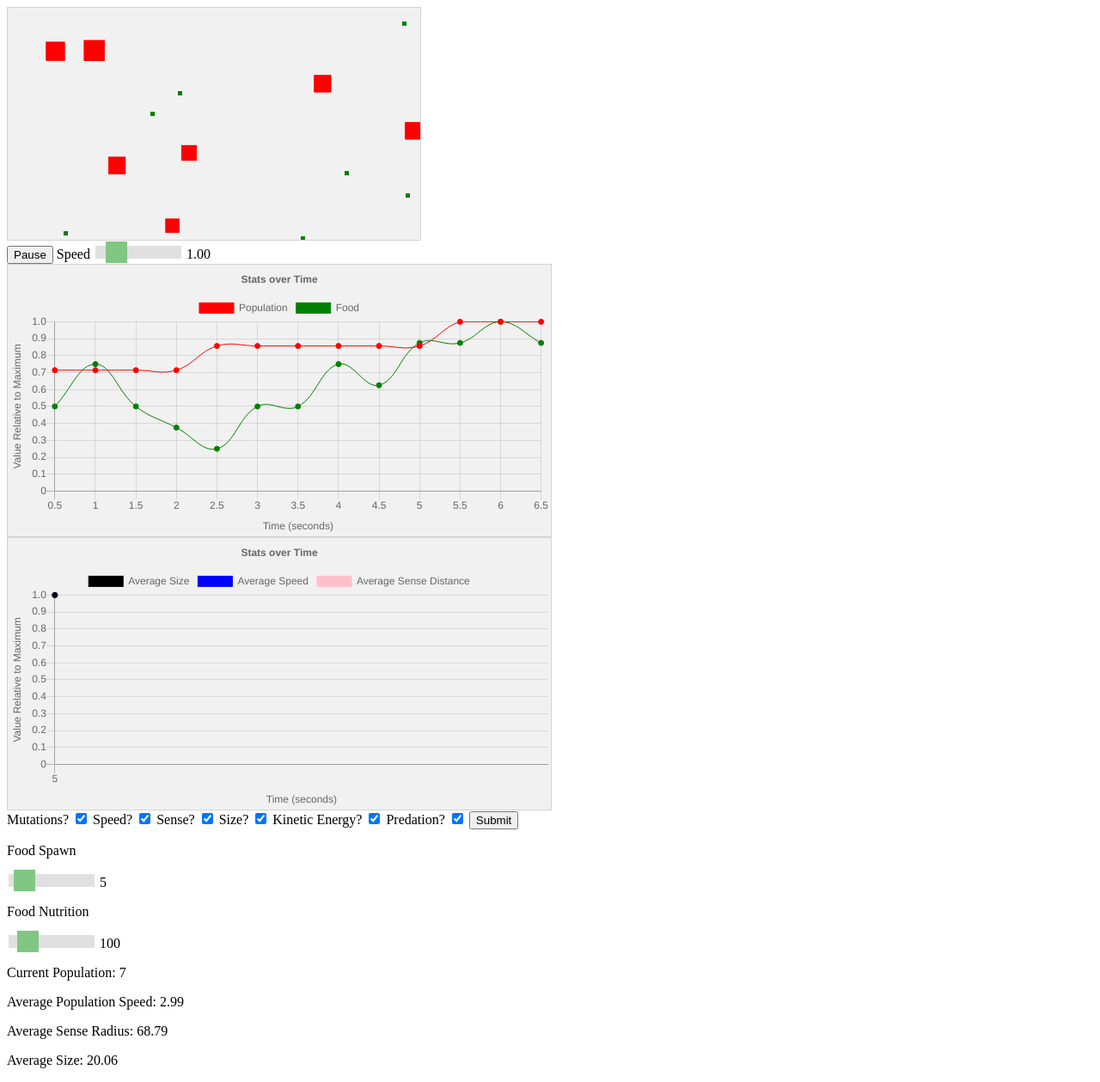
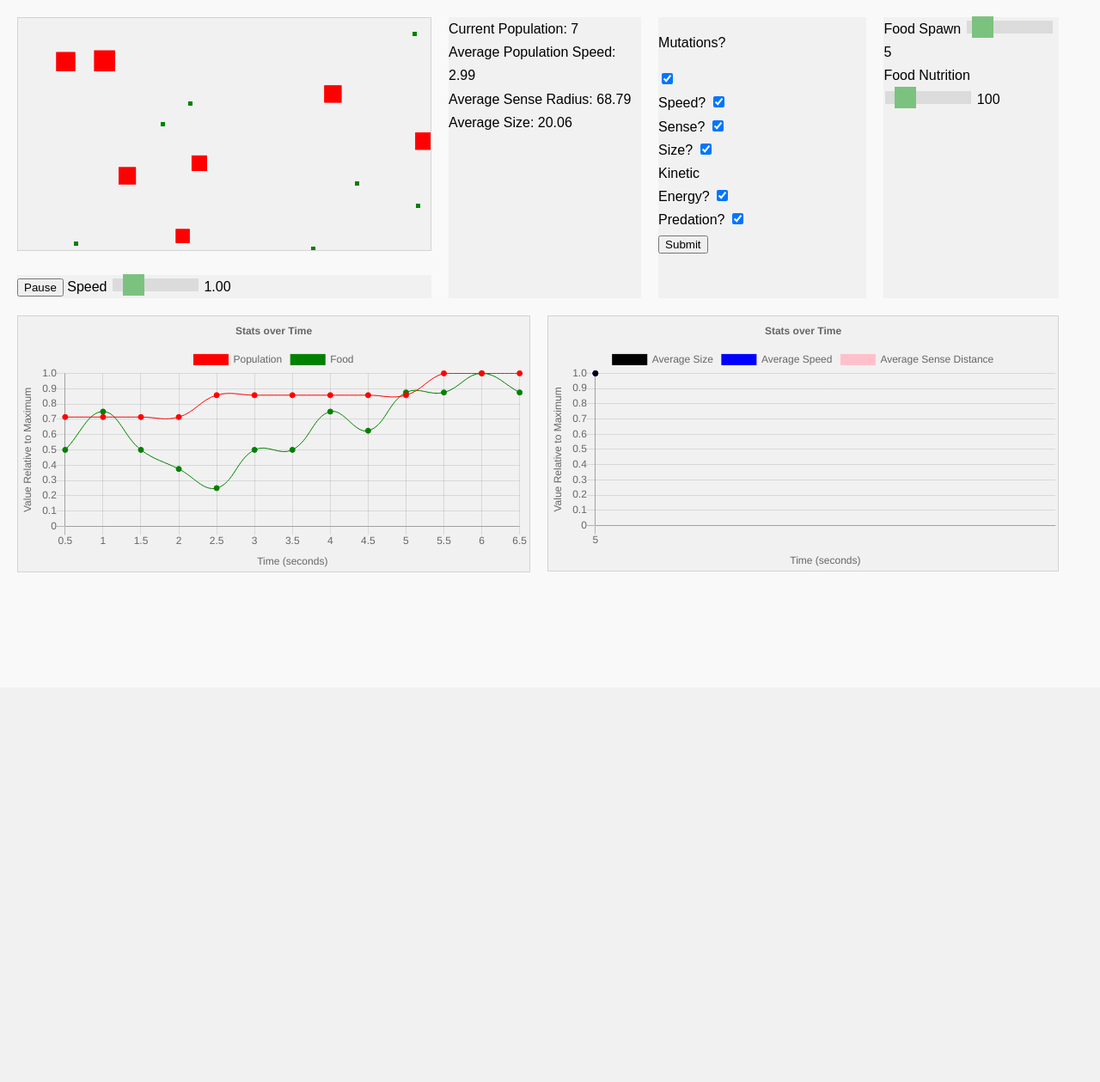
Before and after one commit to GarethHarcombe/bioSimulation, a PHP site: page / in a window 1280 px wide. Shown: the whole page at 86% size. After the commit the page ends 666 px from the top, so only its background shows below. Run offline with PHP 8.4, Linux system fonts and the light colour scheme; some libraries are stand-ins or nearby versions.

Commit message:
Created a basic CSS grid and supporting CSS to begin testing various designs.

```diff
--- a/app.js
+++ b/app.js
@@ -120,7 +120,8 @@ sim_speed_slider.oninput = function () {
 
 food_spawn_slider.oninput = function () {
     food_spawn_output.innerHTML = this.value;
-    food_spawn_rate = (50 / this.value).toFixed(2);
+    food_spawn_rate = (50 / this.value).toFixed(0);
+    console.log(food_spawn_rate);
     document.getElementById("spawn_hidden").value = food_spawn_rate;
 }
 
@@ -268,7 +269,7 @@ var myGameArea = {
         }
 
         this.context = this.canvas.getContext("2d");
-        document.body.insertBefore(this.canvas, document.body.childNodes[0]);
+        document.getElementById("simulation").appendChild(this.canvas);
         interval = setInterval(updateGameArea, frame_rate);
     },
     clear: function () {
--- a/index.php
+++ b/index.php
@@ -1,45 +1,50 @@
 <!DOCTYPE html>
-<html>
+<html lang="en">
     <head>
+        <meta charset="UTF-8">
+        <meta name="viewport" content="width=device-width, initial-scale=1.0">
+		<meta  http-equiv="X-UA-Compatible" content="ie=edge">
+        <link rel="stylesheet" href="style.css">
+		<script src="https://cdn.jsdelivr.net/npm/chart.js@2.8.0"></script>
 		<title>Biology Simulation</title>
-        <meta name="viewport" content="width=device-width, initial-scale=1.0" />
-        <link rel="stylesheet" href="style.css">
     </head>
     <body onload="startGame()">
-        <script src="https://cdn.jsdelivr.net/npm/chart.js@2.8.0"></script>
-		<div>
+		<div class="wrapper">
+			<section class="top_container">
+				<div id="simulation"></div>
+
+				<div class="pause_play">
 					<button id="pausePlayButton" type="button">Pause</button>
 					Speed
 					<input type="range" min="4" max="100" value="20" class="slider" id="sim_speed_slider">
 					<span id="sim_speed_value"></span>
 				</div>
 
-        <div style="width:50%;">
-            <canvas id="overall_chart"></canvas>
-        </div>
-
-        <div style="width:50%;">
-            <canvas id="mutations_chart"></canvas>
-        </div>
-
+				<div class="form_container">
 					<form action="<?php echo htmlspecialchars($_SERVER["PHP_SELF"]);?>" method="get">
 						<input type="hidden" name="mutations" value="false"/>
-			Mutations? <input type="checkbox" id="mutations_checkbox" name="mutations" value="true"/>
+						<p>Mutations?</p><input type="checkbox" id="mutations_checkbox" name="mutations" value="true"/>
+						<br>
 
 						<input type="hidden" name="mutations_speed" value="false"/>
 						Speed? <input type="checkbox" id="mutations_speed_checkbox" name="mutations_speed" value="true"/>
+						<br>
 
 						<input type="hidden" name="mutations_sense" value="false"/>
 						Sense? <input type="checkbox" id="mutations_sense_checkbox" name="mutations_sense" value="true"/>
+						<br>
 
 						<input type="hidden" name="mutations_size" value="false"/>
 						Size? <input type="checkbox" id="mutations_size_checkbox" name="mutations_size" value="true"/>
+						<br>
 
 						<input type="hidden" name="kinetic_energy" value="false"/>
 						Kinetic Energy? <input type="checkbox" id="kinetic_checkbox" name="kinetic_energy" value="true"/>
+						<br>
 
 						<input type="hidden" name="predation" value="false"/>
 						Predation? <input type="checkbox" id="predation_checkbox" name="predation" value="true"/>
+						<br>
 
 						<input type="hidden" name="speed" id="speed_hidden" value="20"/>
 						<input type="hidden" name="spawn" id="spawn_hidden" value="10"/>
@@ -47,25 +52,36 @@
 
 						<input type="submit">
 					</form>
+				</div>
 
-        <p>Food Spawn</p>
 				<div class="slide_container">
+					Food Spawn
 					<input type="range" min="1" max="50" value="5" class="slider" id="food_spawn_slider">
 					<span id="food_spawn_value"></span>
-        </div>
+					<br>
 
-        <p>Food Nutrition</p>
-        <div class="slide_container">
+					Food Nutrition
 					<input type="range" min="20" max="600" value="100" class="slider" id="food_value_slider">
 					<span id="food_value_value"></span>
 				</div>
 
-        <div class="current_information_container">
-            <p>Current Population: <span id="population_value"></span></p>
-            <p>Average Population Speed: <span id="average_speed_value"></span></p>
-            <p>Average Sense Radius: <span id="average_sense_value"></span></p>
-            <p>Average Size: <span id="average_size_value"></span></p>
+				<div class="information_container">
+					Current Population: <span id="population_value"></span><br>
+					Average Population Speed: <span id="average_speed_value"></span><br>
+					Average Sense Radius: <span id="average_sense_value"></span><br>
+					Average Size: <span id="average_size_value"></span>
 				</div>
+			</section>
+
+			<section class="bottom_container">
+				<div class="chart overall_chart_container">
+					<canvas id="overall_chart"></canvas>
+				</div>
+
+				<div class="chart mutations_chart_container">
+					<canvas id="mutations_chart"></canvas>
+				</div>
+			</section>
 
 			<script>
 				var mutationsPHP = <?php echo (!empty($_GET['mutations']) ? $_GET['mutations'] : true); ?>;
@@ -81,5 +97,6 @@
 				var nutritionPHP = <?php echo (!empty($_GET['nutrition']) ? $_GET['nutrition'] : 100); ?>;
 			</script>
 			<script src="app.js"></script>
+		</div>
     </body>
 </html>
--- a/style.css
+++ b/style.css
@@ -1,10 +1,68 @@
-canvas {
-    border: 1px solid #d3d3d3;
-    background-color: #f1f1f1;
+:root {
+    --primary: #f1f1f1;
+    --dark: #000;
+    --light: #fff;
+    --shadow: 0 1px 5px rgba(104, 104, 104, 0.8);
 }
 
-.slide_container, .current_information_container {
-    width: 100%;
+html {
+    box-sizing: border-box;
+    font-family: Arial, Helvetica, sans-serif;
+    color: var(--dark);
+}
+
+body {
+    background: #f9f9f9;
+    margin: 20px 50px 20px 20px;
+    line-height: 1.7;
+}
+
+.wrapper {
+    display: grid;
+    grid-gap: 20px;
+}
+
+.top_container {
+    display: grid;
+    grid-gap: 20px;
+    grid-template-areas:
+        'canvas information form slider'
+        'pause_play information form slider';
+}
+
+canvas {
+    grid-area: canvas;
+    border: 1px solid #d3d3d3;
+    background-color: var(--primary);
+}
+
+.information_container {
+    grid-area: information;
+    background: var(--primary);
+}
+
+.form_container {
+    grid-area: form;
+    background: var(--primary);
+    display: grid;
+    grid-gap: 20px;
+    grid-template-columns: repeat(2, 1fr);
+}
+
+.slide_container {
+    grid-area: slider;
+    background: var(--primary);
+}
+
+.pause_play {
+    grid-area: pause_play;
+    background: var(--primary);
+}
+
+.bottom_container {
+    display: grid;
+    grid-gap: 20px;
+    grid-template-columns: repeat(2, 1fr);
 }
 
 .slider {
@@ -23,7 +81,7 @@ canvas {
     opacity: 1;
 }
 
-.slider::-webkit-slider-thumb {
+.slider::-webkit-slider-thumb { /* Place in same as moz-range-thumb???? */
     -webkit-appearance: none;
     width: 25px;
     height: 25px;
@@ -32,6 +90,7 @@ canvas {
 }
 
 .slider::-moz-range-thumb {
+    -webkit-appearance: none;
     width: 25px;
     height: 25px;
     background: #4CAF50;
```
Lines whose indentation alone changed are shown as unchanged.
